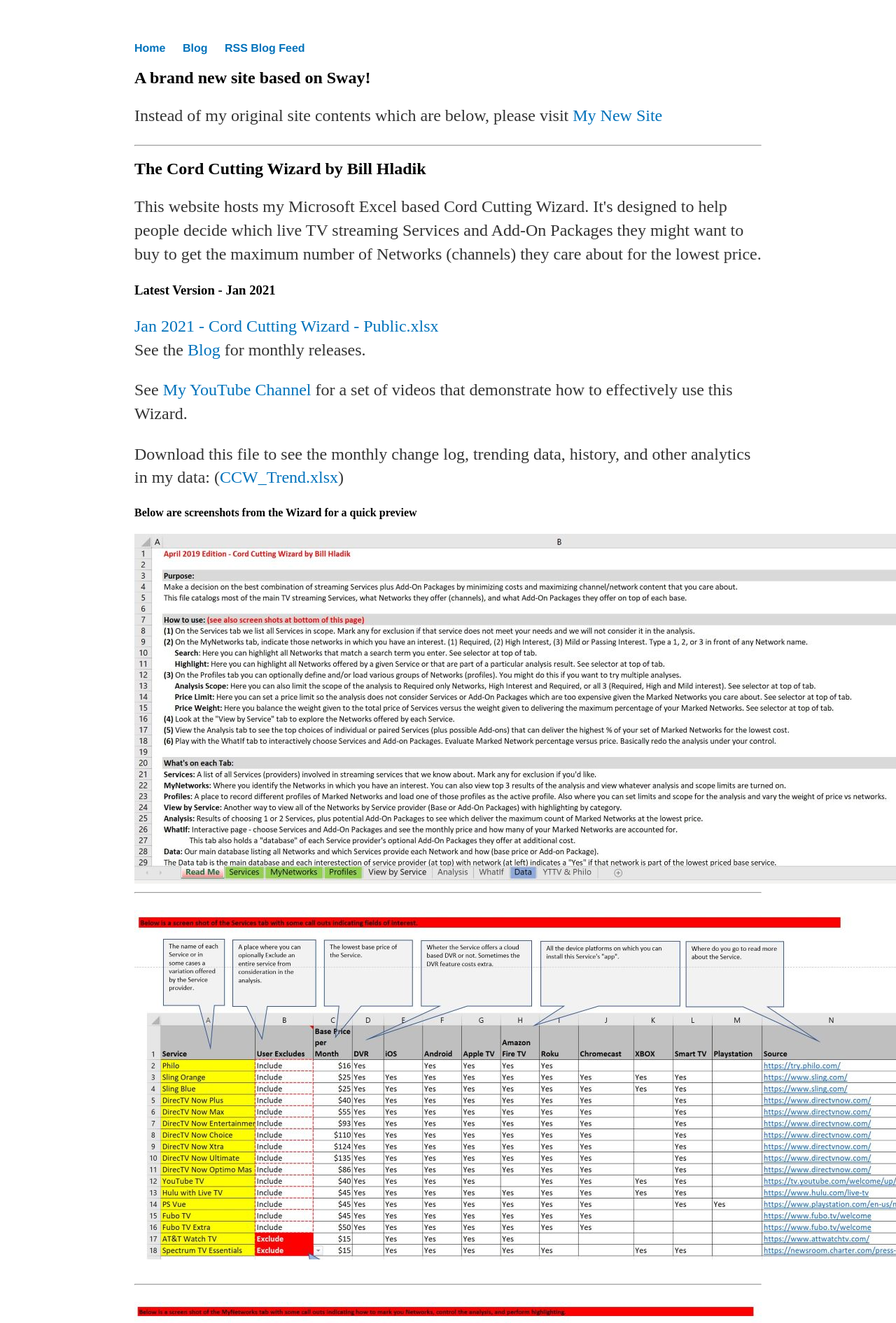
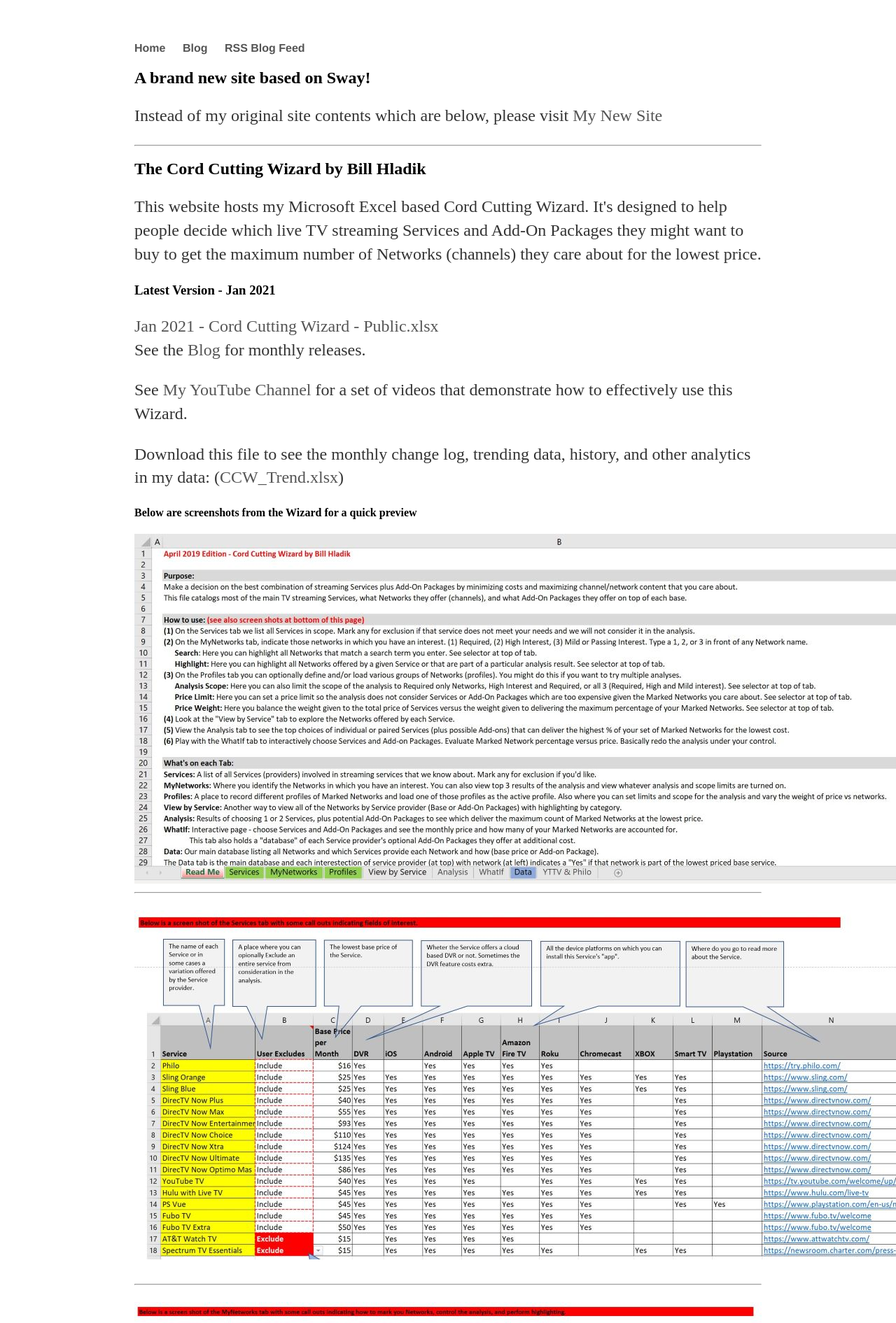
Before and after one commit to wjhladik/wjhladik.github.io, a Jekyll site: the page built from index.html, in a window 1280 px wide. Shown: the top 1891 px of the page at 70% size. Built offline with Jekyll 4.4.1, drawn with Linux system fonts in a browser that asks for light colours.

Commit message:
Update main.css

```diff
--- a/css/main.css
+++ b/css/main.css
@@ -14,7 +14,7 @@
 }
 a {
     text-decoration: none;
-    color: #0072bb;
+    color: #555;
 }
 a:hover {
     text-decoration: underline;
```
